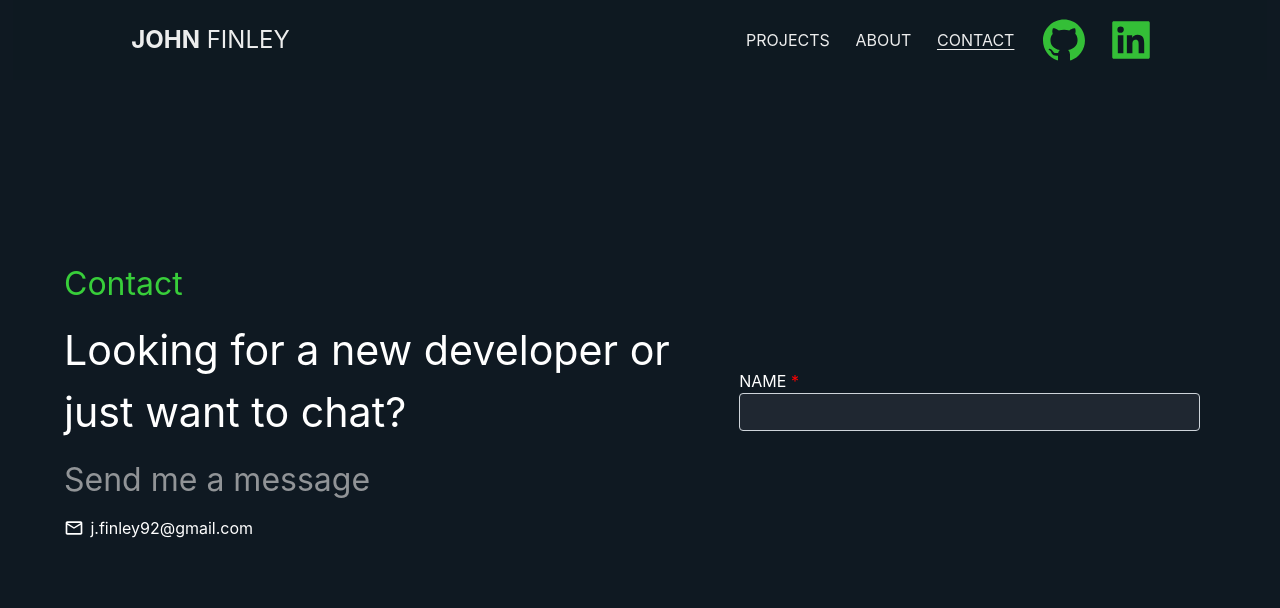
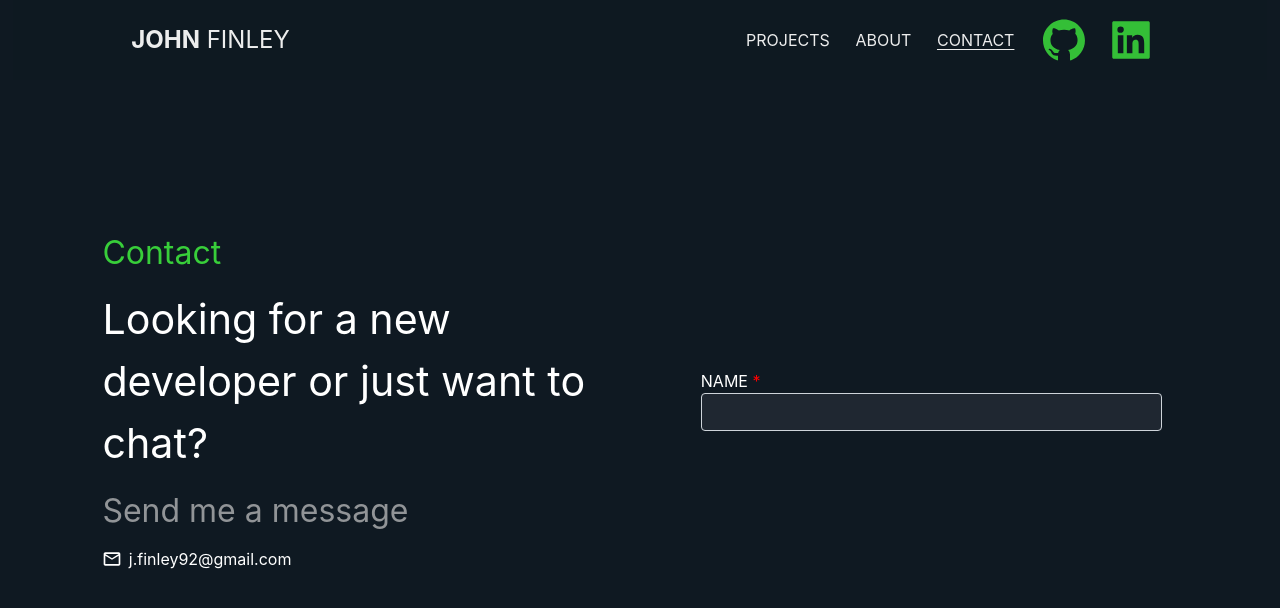
Before and after one commit to jfinley6/portfolio, a React (Vite) app: page /contact in a window 1280 px wide. Shown: the top 608 px of the page. Built offline with nearby package versions, Linux system fonts and the light colour scheme.

Commit message:
adjust component padding

```diff
--- a/src/stylesheets/contact.css
+++ b/src/stylesheets/contact.css
@@ -5,7 +5,7 @@
     gap: 4vw;
     color: white;
     justify-content: center;
-    padding: 5vw;
+    padding: 8vw;
     height: 100vh;
 }
 
```
